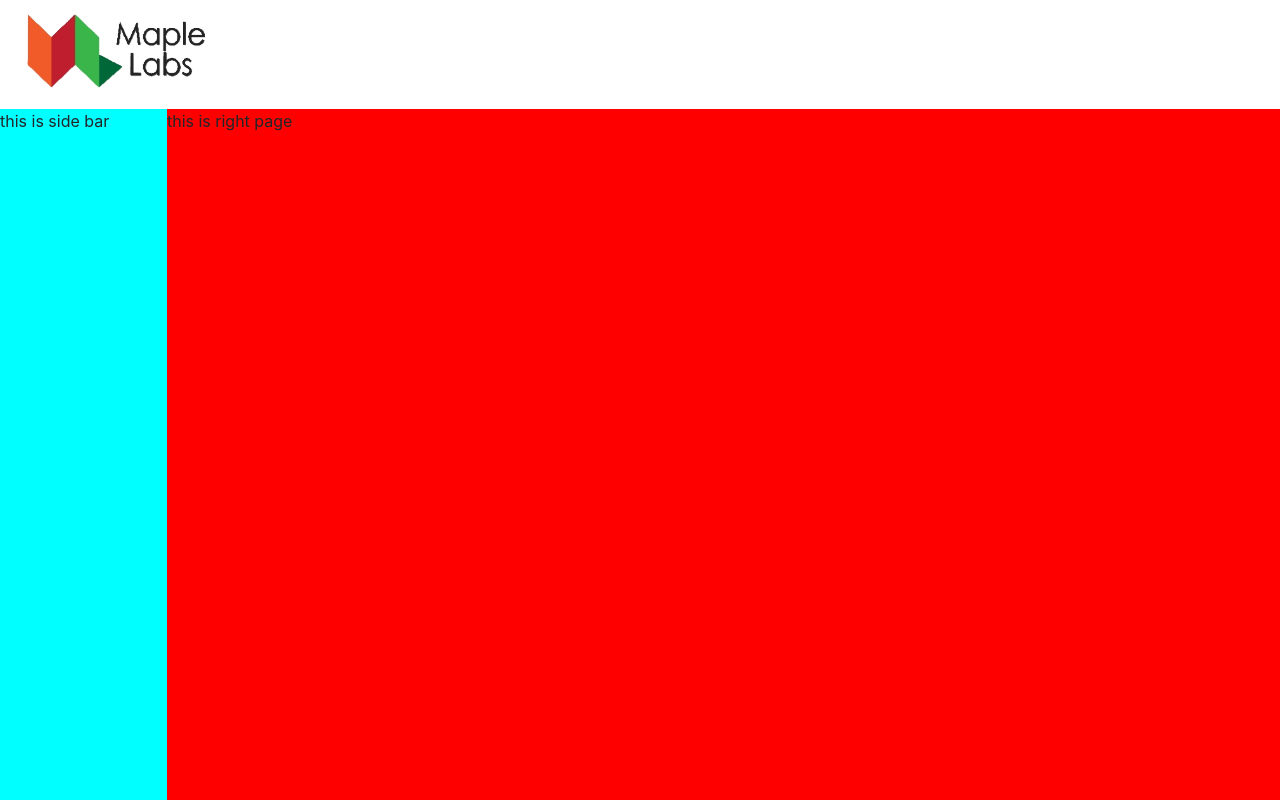
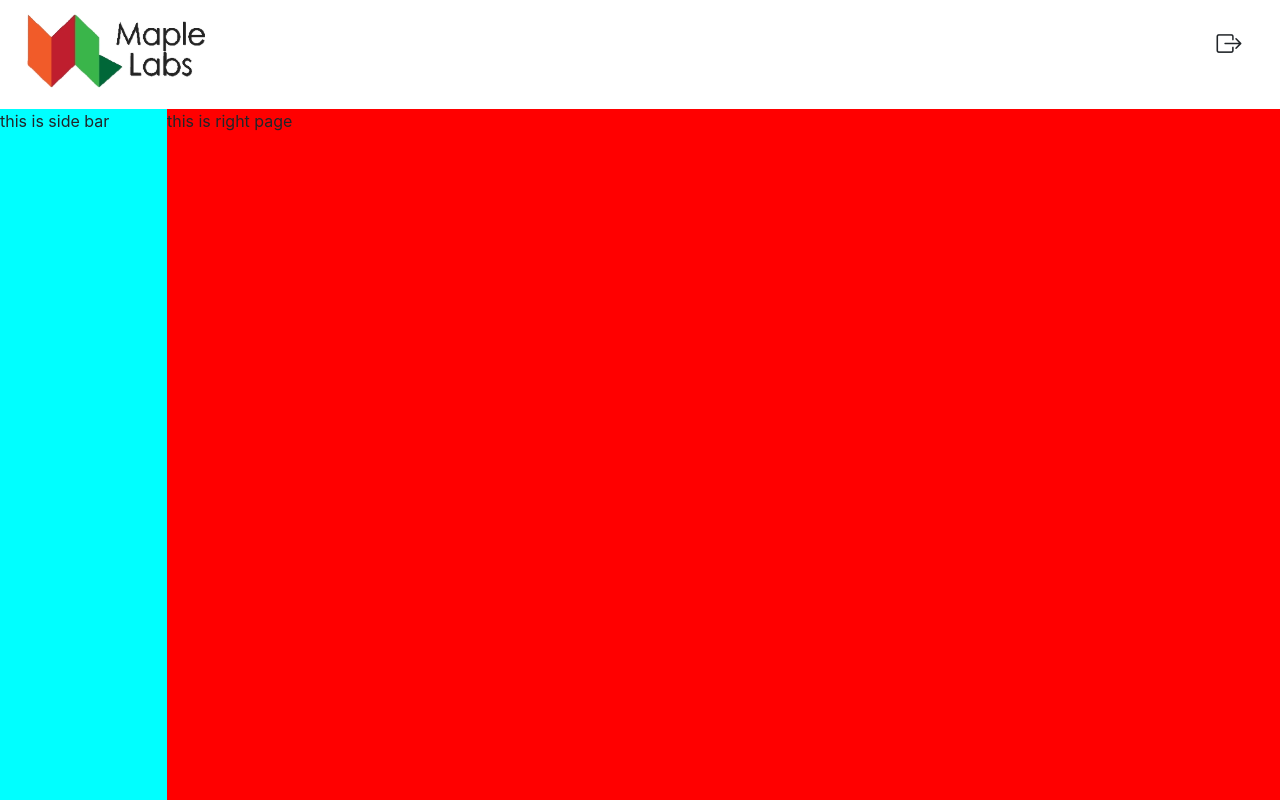
Before and after one commit to Vyshnavi-R-ML/HRM-Tool, an Angular app in the folder frontend/: page /dashboard in a window 1280 px wide. Built offline with nearby package versions, Linux system fonts and the light colour scheme; a web font is replaced by a local one.

Commit message:
added top bar in dashboard

```diff
--- a/frontend/package.json
+++ b/frontend/package.json
@@ -18,6 +18,7 @@
     "@angular/platform-browser": "^15.2.0",
     "@angular/platform-browser-dynamic": "^15.2.0",
     "@angular/router": "^15.2.0",
+    "bootstrap-icons": "^1.10.3",
     "rxjs": "~7.8.0",
     "tslib": "^2.3.0",
     "zone.js": "~0.12.0"
--- a/frontend/src/app/sidebar/sidebar.component.css
+++ b/frontend/src/app/sidebar/sidebar.component.css
@@ -13,6 +13,12 @@
 .logo {
     height: 70%;
     margin: 1% 0 0 2%;
+}
+
+.bi {
+    float: right;
+    margin: 2% 3% 0 0;
+    font-size: 25px;
 }
 
 .main-page {
--- a/frontend/src/app/sidebar/sidebar.component.html
+++ b/frontend/src/app/sidebar/sidebar.component.html
@@ -1,6 +1,7 @@
 <div class="main">
     <div class="top-bar">
         <img class="logo" src="../../assets/logo.svg" alt="maplelabs">
+        <i class="bi bi-box-arrow-right"></i>
     </div>
     <div class="main-page">
         <div class="side-bar">
--- a/frontend/src/index.html
+++ b/frontend/src/index.html
@@ -9,6 +9,8 @@
   <link href="https://fonts.googleapis.com/css2?family=Syncopate:wght@700&display=swap" rel="stylesheet">
   <link href="https://fonts.googleapis.com/css2?family=Belgrano&display=swap" rel="stylesheet">
 
+  <!--Icons-->
+  <link rel="stylesheet" href="https://cdn.jsdelivr.net/npm/bootstrap-icons@1.10.3/font/bootstrap-icons.css">
 
   <link rel="stylesheet" href="https://cdn.jsdelivr.net/npm/bootstrap@4.0.0/dist/css/bootstrap.min.css" integrity="sha384-Gn5384xqQ1aoWXA+058RXPxPg6fy4IWvTNh0E263XmFcJlSAwiGgFAW/dAiS6JXm" crossorigin="anonymous">
   <base href="/">
```
Also changed, not shown: 1 other file (tests, documents, lock files or other folders).
